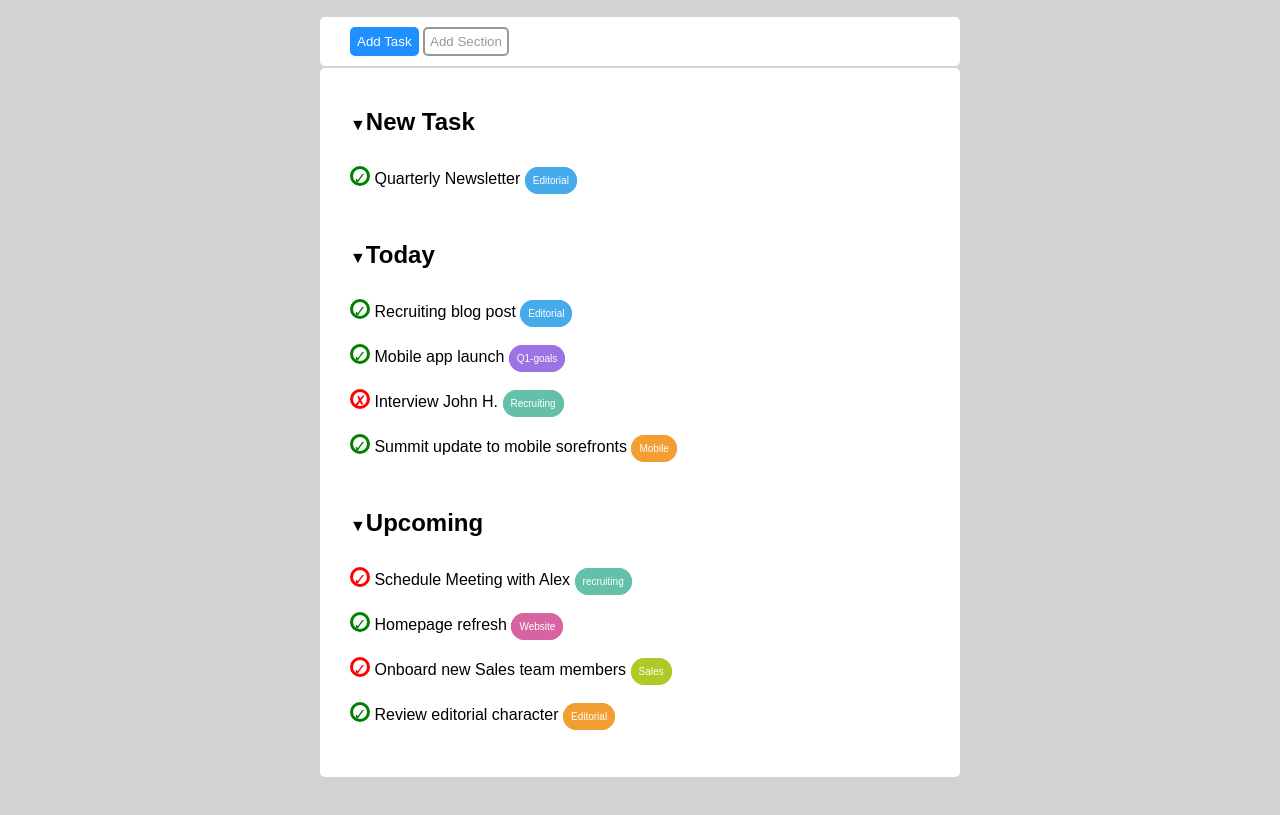
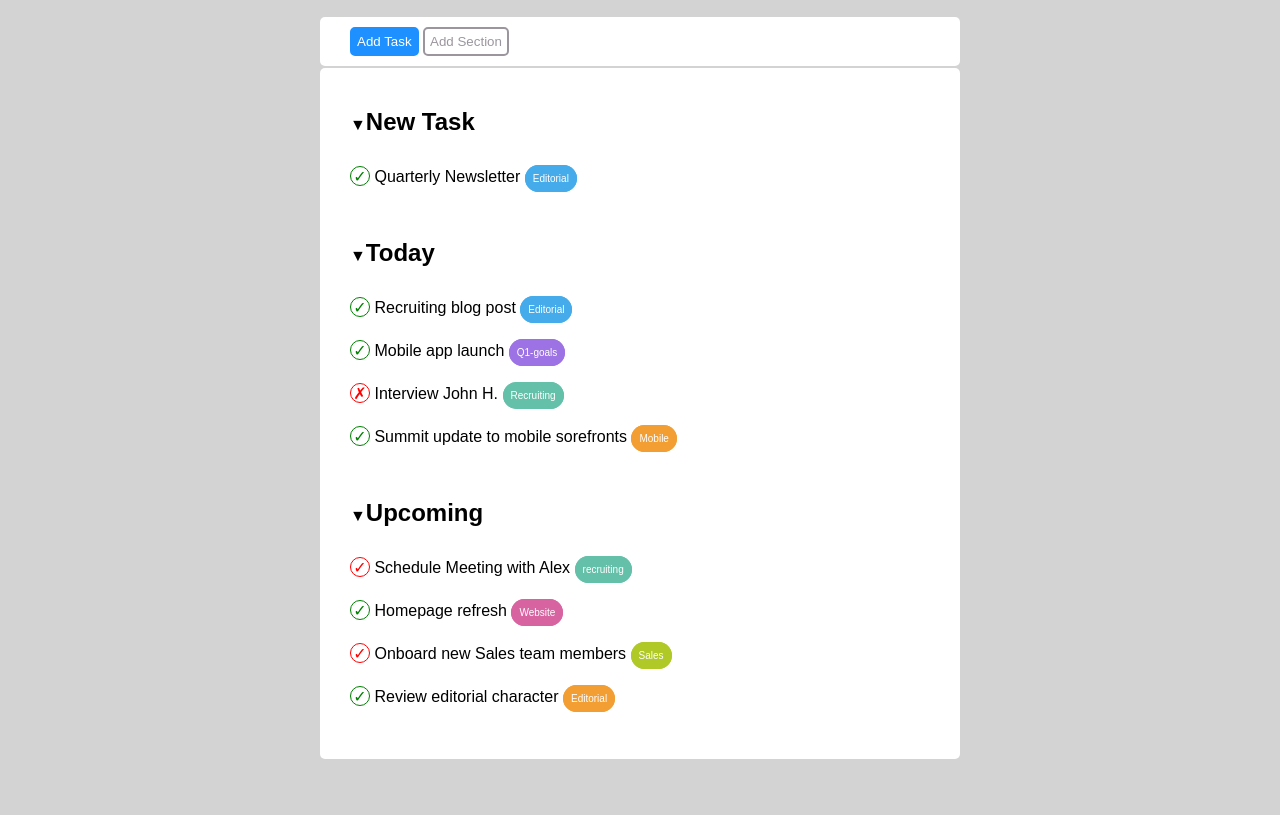
Before and after one commit to AndreaGarofalo/html-css-toboolist, a plain HTML site: page index.html in a window 1280 px wide. Shown: the part 83-898 px from the top of the page. Drawn offline with Linux system fonts and the light colour scheme.

Commit message:
minor style fix

```diff
--- a/style/style.css
+++ b/style/style.css
@@ -93,13 +93,13 @@ li {
     height: 20px;
     width: 20px;
     border-radius: 50%;
-    border: solid green;
+    border: 1px solid green;
     color: green;
     display: inline-block;
     text-align: center;
 }
 .check-circle.red {
-    border: solid red;
+    border: 1px solid red;
     color: red;
 }
 
```
